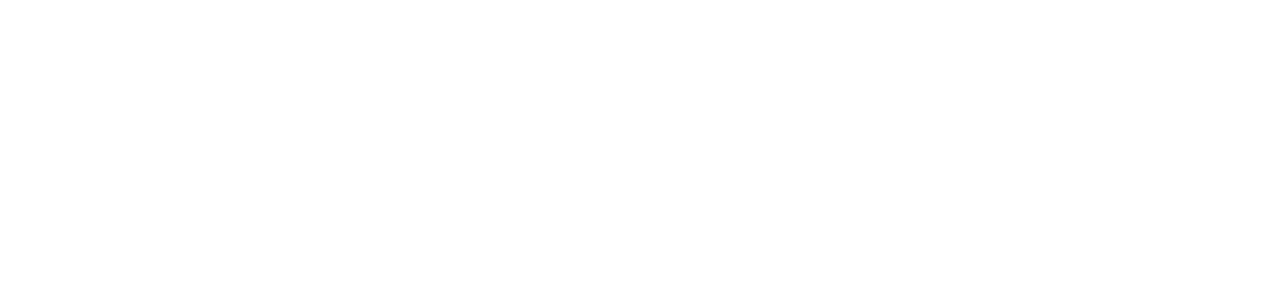
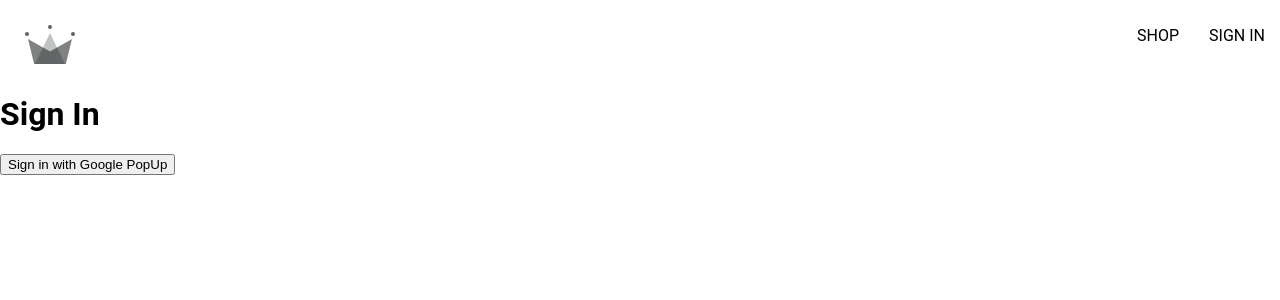
Before and after one commit to burtonemily/react_course_ts, a React (Create React App) app: page /sign-in in a window 1280 px wide. Before the commit this address had no page. Shown: the top 300 px of the page. Built offline with nearby package versions, Linux system fonts and the light colour scheme.

Commit message:
Added sign in component as well as firebase util and libraries

```diff
--- a/package.json
+++ b/package.json
@@ -10,6 +10,7 @@
     "@types/node": "^16.18.46",
     "@types/react": "^18.2.21",
     "@types/react-dom": "^18.2.7",
+    "firebase": "^10.3.1",
     "react": "^18.2.0",
     "react-dom": "^18.2.0",
     "react-router-dom": "6",
--- a/src/App.tsx
+++ b/src/App.tsx
@@ -1,17 +1,7 @@
-import { Routes, Route, Outlet } from "react-router-dom";
+import { Route, Routes } from "react-router-dom";
 import Home from "./routes/home/home.component";
-
-const Navigation = () => {
-  return (
-    <div>
-      <div>
-        <h1>I am the navigation bar</h1>
-      </div>
-      <Outlet />
-    </div>
-  );
-};
-
+import Navigation from "./routes/navigation/navigation.component";
+import SignIn from "./routes/sign-in/sign-in.component";
 const Shop = () => {
   return <h1>I am the shop page</h1>;
 };
@@ -20,8 +10,9 @@
   return (
     <Routes>
       <Route path="/" element={<Navigation />}>
-        <Route path="home" element={<Home />} />
+        <Route index element={<Home />} />
         <Route path="shop" element={<Shop />} />
+        <Route path="sign-in" element={<SignIn />} />
       </Route>
     </Routes>
   );
--- a/src/index.scss
+++ b/src/index.scss
@@ -9,3 +9,12 @@
   font-family: source-code-pro, Menlo, Monaco, Consolas, "Courier New",
     monospace;
 }
+
+a {
+  text-decoration: none;
+  color: black;
+}
+
+* {
+  box-sizing: border-box;
+}
--- /dev/null
+++ b/src/routes/navigation/navigation.component.jsx
@@ -0,0 +1,27 @@
+import { Fragment } from "react";
+import { Outlet, Link } from "react-router-dom";
+import { ReactComponent as CrwnLogo } from "../../assets/crown.svg";
+import "./navigation.styles.scss";
+
+const Navigation = () => {
+  return (
+    <Fragment>
+      <div className="navigation">
+        <Link className="logo-container" to="/">
+          <CrwnLogo className="logo" />
+        </Link>
+        <div className="nav-links-container">
+          <Link className="nav-link" to="/shop">
+            SHOP
+          </Link>
+          <Link className="nav-link" to="/sign-in">
+            SIGN IN
+          </Link>
+        </div>
+      </div>
+      <Outlet />
+    </Fragment>
+  );
+};
+
+export default Navigation;
--- /dev/null
+++ b/src/routes/navigation/navigation.styles.scss
@@ -0,0 +1,26 @@
+.navigation {
+  height: 70px;
+  width: 100%;
+  display: flex;
+  justify-content: space-between;
+  margin-bottom: 25px;
+
+  .logo-container {
+    height: 100%;
+    width: 70px;
+    padding: 25px;
+  }
+
+  .nav-links-container {
+    width: 50%;
+    height: 100%;
+    display: flex;
+    align-items: center;
+    justify-content: flex-end;
+
+    .nav-link {
+      padding: 10px 15px;
+      cursor: pointer;
+    }
+  }
+}
--- /dev/null
+++ b/src/routes/sign-in/sign-in.component.jsx
@@ -0,0 +1,20 @@
+import {
+  signInWithGooglePopup,
+  createUserDocumentFromAuth,
+} from "../../utils/firebase/firebase.utils";
+
+const SignIn = () => {
+  const logGoogleUser = async () => {
+    const { user } = await signInWithGooglePopup();
+    const userDocRef = await createUserDocumentFromAuth(user);
+    console.log(user);
+  };
+  return (
+    <div>
+      <h1>Sign In</h1>
+      <button onClick={logGoogleUser}>Sign in with Google PopUp</button>
+    </div>
+  );
+};
+
+export default SignIn;
--- /dev/null
+++ b/src/utils/firebase/firebase.utils.ts
@@ -0,0 +1,59 @@
+import { initializeApp } from "firebase/app";
+import {
+  getAuth,
+  signInWithRedirect,
+  signInWithPopup,
+  GoogleAuthProvider,
+} from "firebase/auth";
+
+import {
+  getFirestore,
+  doc,
+  getDoc,
+  setDoc,
+  Firestore,
+} from "firebase/firestore";
+
+const firebaseConfig = {
+  apiKey: "AIzaSyCN1vt6RfuOivb2DtYRc5mwdd-nD_OKEHA",
+  authDomain: "crwn-clothing-db-733f3.firebaseapp.com",
+  projectId: "crwn-clothing-db-733f3",
+  storageBucket: "crwn-clothing-db-733f3.appspot.com",
+  messagingSenderId: "1004737327360",
+  appId: "1:1004737327360:web:768f3d207baf43f529c3e5",
+};
+
+// Initialize Firebase
+const fireBaseApp = initializeApp(firebaseConfig);
+
+const provider = new GoogleAuthProvider();
+provider.setCustomParameters({
+  prompt: "select_account",
+});
+
+export const auth = getAuth();
+export const signInWithGooglePopup = () => signInWithPopup(auth, provider);
+
+export const db = getFirestore();
+
+export const createUserDocumentFromAuth = async (userAuth: any) => {
+  const userDocRef = doc(db, "users", userAuth.uid);
+  console.log(userDocRef);
+
+  const userSnapShot = await getDoc(userDocRef);
+  console.log(userSnapShot);
+  console.log(userSnapShot.exists());
+
+  if (!userSnapShot.exists()) {
+    const { displayName, email } = userAuth;
+    const createdAt = new Date();
+
+    try {
+      await setDoc(userDocRef, { displayName, email, createdAt });
+    } catch (error: any) {
+      console.log("Error creating user", error.message);
+    }
+  }
+
+  return userDocRef;
+};
```
Also changed, not shown: src/assets/crown.svg (added), 1 other file (tests, documents, lock files or other folders).
